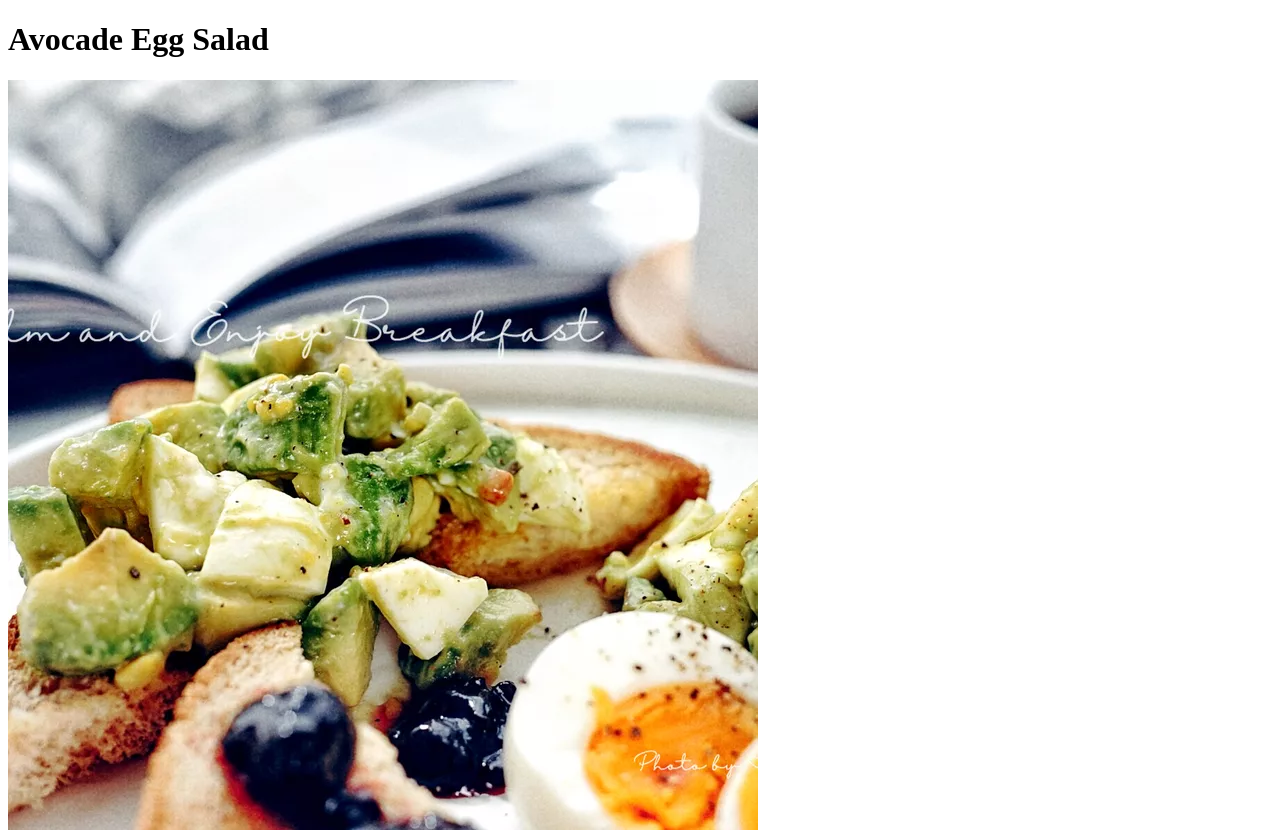
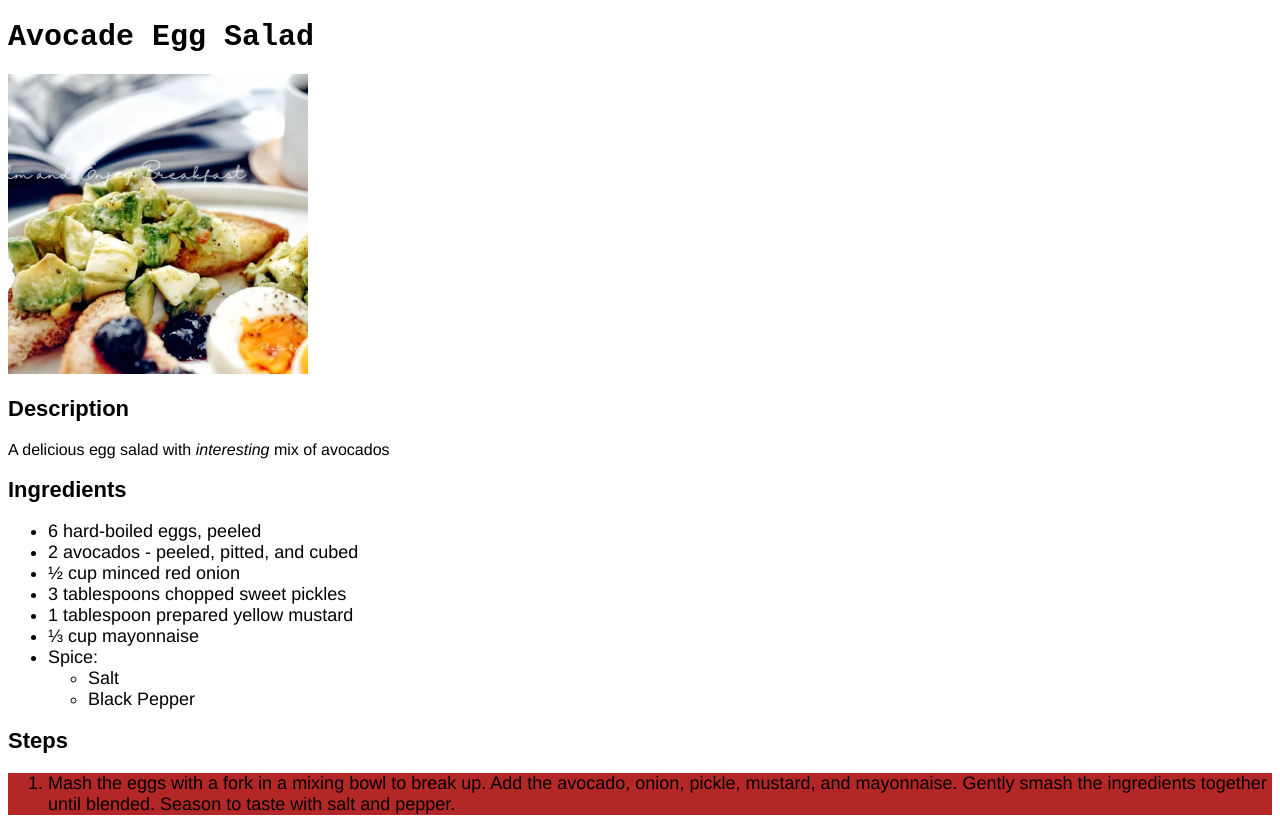
Before and after one commit to TheBreakfastBun/odin-recipes, a plain HTML site: page recipes/egg_salad.html in a window 1280 px wide. Shown: the top 832 px of the page. Drawn offline with Linux system fonts and the light colour scheme.

Commit message:
Updated styling of page by including a style.css file. Still very rudimentary.

```diff
--- a/recipes/egg_salad.html
+++ b/recipes/egg_salad.html
@@ -3,6 +3,7 @@
     <head>
         <meta charset="utf-8">
         <title>Avocado Egg Salad</title>
+        <link rel="stylesheet" href="../style.css">
     </head>
 
     <body>
--- /dev/null
+++ b/style.css
@@ -0,0 +1,26 @@
+ol, li, p{
+    font-family: Helvetica, "Times New Roman", sans-serif;
+}
+
+li{
+    font-size: 18px;
+}
+
+h1{
+    font-size: 30px;
+    font-family: "Courier New", sans-serif;
+}
+
+h2{
+    font-size: 22px;
+    font-family: sans-serif, Geneva;
+}
+
+ol{
+    background-color: rgb(180, 39, 39);
+}
+
+img{
+    height: auto;
+    width: 300px;
+}
```
Also changed, not shown: index.html (+1 -0 lines), recipes/lasagna.html (+1 -0 lines), recipes/soup.html (+1 -0 lines).
